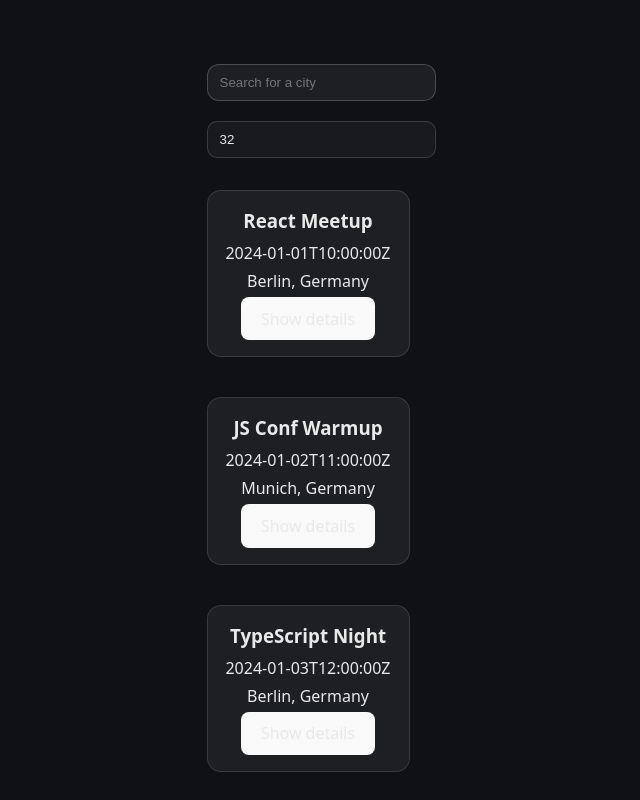
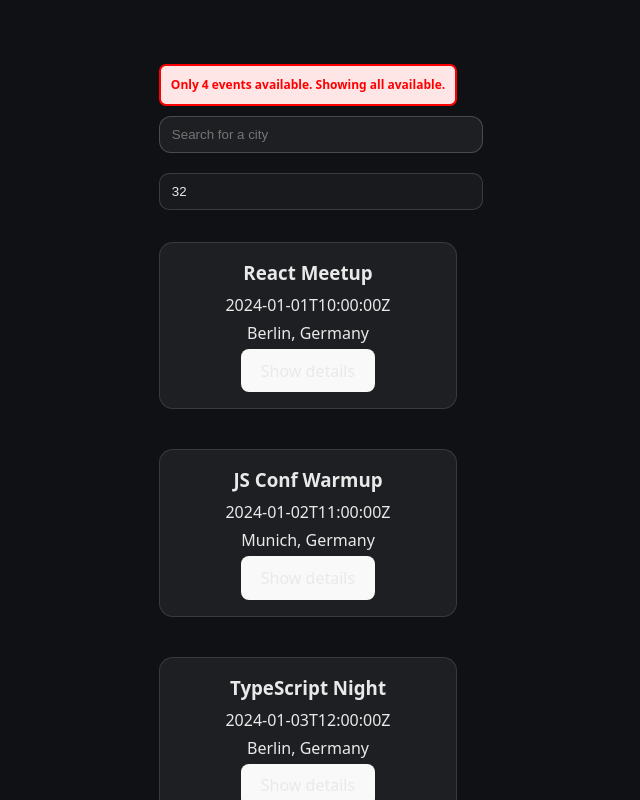
Before and after one commit to dpatil1719/meet-app, a React (Vite) app: page / in a window 1280 px wide. Shown: the top 800 px of the page, without its empty margins (332-972 px from the left). Built offline with nearby package versions, Linux system fonts and the light colour scheme; what atatus-spa would draw is missing.

Commit message:
Cap events to available; show error when requested > available

```diff
--- a/src/App.jsx
+++ b/src/App.jsx
@@ -13,11 +13,11 @@ const App = () => {
   const [allLocations, setAllLocations] = useState([]);
   const [currentCity, setCurrentCity] = useState('See all cities');
 
-  // alerts
+  // Alerts
   const [infoAlert, setInfoAlert] = useState('');
   const [errorAlert, setErrorAlert] = useState('');
 
-  // Fetch once, cache
+  // Fetch once, cache all events + locations
   useEffect(() => {
     (async () => {
       const evts = await getEvents();
@@ -26,21 +26,40 @@ const App = () => {
     })();
   }, []);
 
-  // Derive visible events whenever filters change
+  // Derive visible events whenever city or NOE changes
   useEffect(() => {
-    const limit = Math.max(1, Math.min(60, parseInt(currentNOE, 10) || 32));
     const filtered =
       currentCity === 'See all cities'
         ? allEvents
         : allEvents.filter((e) => e.location === currentCity);
+
+    const available = filtered.length;
+
+    const parsed = parseInt(currentNOE, 10);
+    const desired = Number.isFinite(parsed) ? parsed : 32;
+
+    // Final limit: at least 1, at most 60, and never more than available
+    const limit = Math.max(1, Math.min(60, Math.min(desired, available)));
+
+    // If user asked for more than available, show a friendly error
+    if (desired > available) {
+      const suffix = currentCity === 'See all cities' ? '' : ' for this city';
+      setErrorAlert(
+        `Only ${available} event${available === 1 ? '' : 's'} available${suffix}. Showing all available.`
+      );
+    } else {
+      // Only clear the "Only X events..." message; keep other error types from NumberOfEvents
+      setErrorAlert((prev) => (prev.startsWith('Only ') ? '' : prev));
+    }
+
     setEvents(filtered.slice(0, limit));
   }, [allEvents, currentCity, currentNOE]);
 
   return (
     <div className="App">
       <div className="alerts-container">
-        {infoAlert ? <InfoAlert text={infoAlert} /> : null}
-        {errorAlert ? <ErrorAlert text={errorAlert} /> : null}
+        {infoAlert.length ? <InfoAlert text={infoAlert} /> : null}
+        {errorAlert.length ? <ErrorAlert text={errorAlert} /> : null}
       </div>
 
       <CitySearch
```
